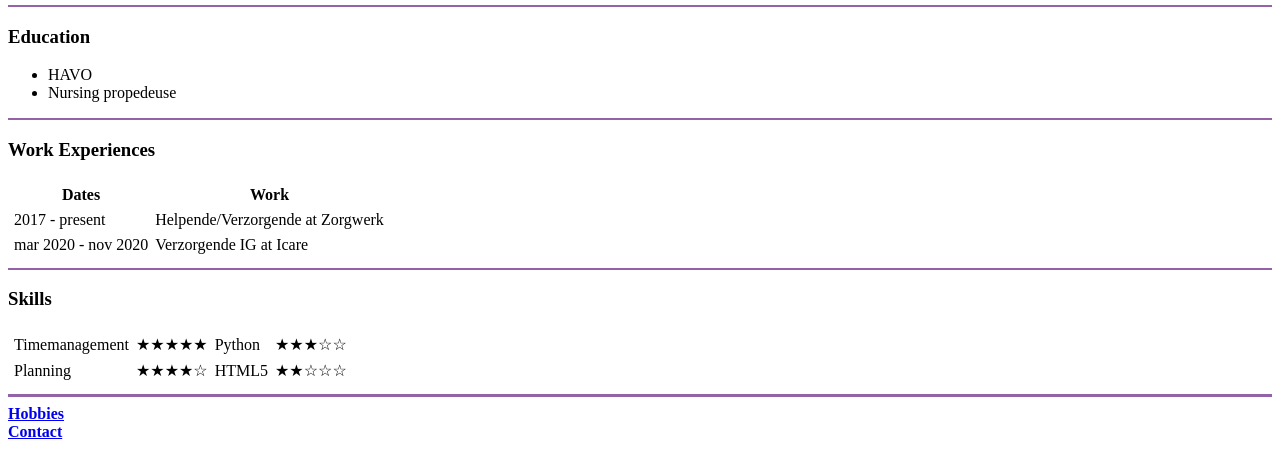
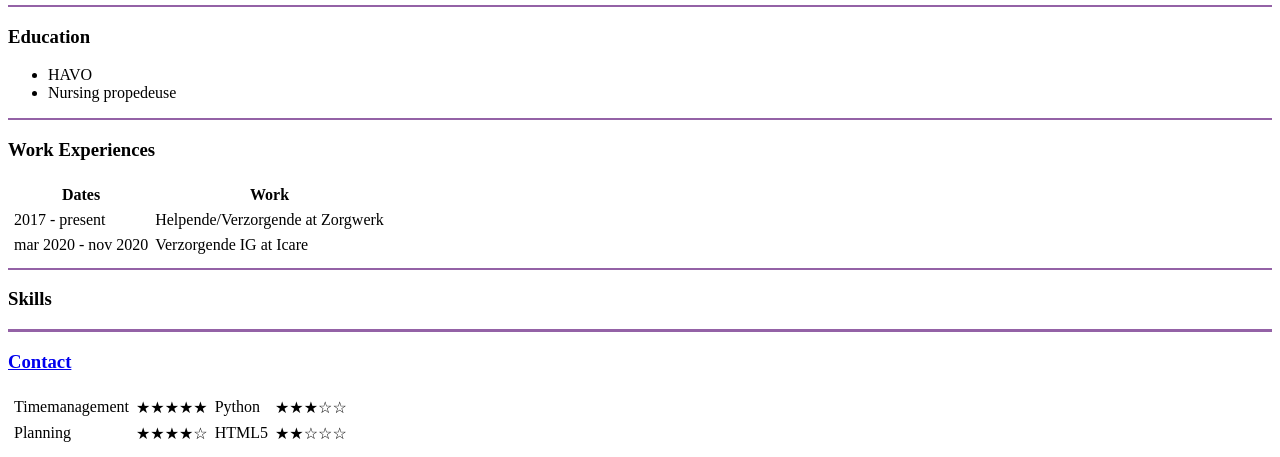
Before and after one commit to LisannedeJong/cv, a plain HTML site: page index.html in a window 1280 px wide. Shown: the part 375-832 px from the top of the page. Drawn offline with Linux system fonts and the light colour scheme.

Commit message:
Update index.html

```diff
--- a/index.html
+++ b/index.html
@@ -62,11 +62,11 @@
     <td>★★☆☆☆</td>
   </tr>
 
-</table>
+
 <hr size="3" color=9462A6>
-<strong><a href="hobbies.html">Hobbies</a></strong>
-<br>
-<strong><a href="Contact.html">Contact</a></strong>
-</body>
+
+  <strong><h3><a href="Contact.html">Contact</a></h3></strong>
+
+
 
 </html>
```
